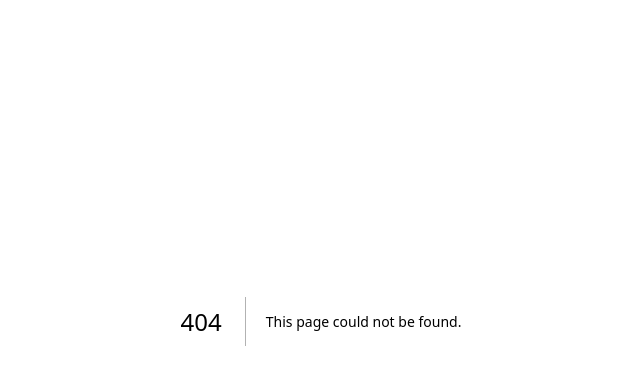
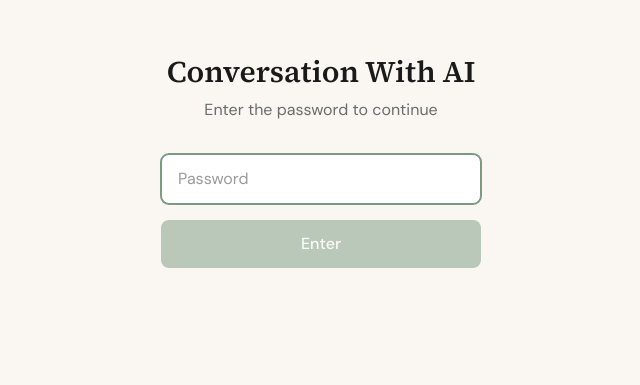
Before and after one commit to jalemieux/conversation_with_ai, a Next.js app: page /login in a window 1280 px wide. Before the commit this address had no page. Shown: the part 127-512 px from the top of the page, without its empty margins (319-959 px from the left). Built offline with nearby package versions, Linux system fonts and the light colour scheme.

Commit message:
feat: add login page with password form
Co-Authored-By: Claude Opus 4.6 <noreply@anthropic.com>

```diff
--- /dev/null
+++ b/src/app/login/page.tsx
@@ -0,0 +1,65 @@
+'use client'
+
+import { useState, FormEvent } from 'react'
+import { useRouter } from 'next/navigation'
+
+export default function LoginPage() {
+  const [password, setPassword] = useState('')
+  const [error, setError] = useState('')
+  const [loading, setLoading] = useState(false)
+  const router = useRouter()
+
+  async function handleSubmit(e: FormEvent) {
+    e.preventDefault()
+    setError('')
+    setLoading(true)
+
+    try {
+      const res = await fetch('/api/auth', {
+        method: 'POST',
+        headers: { 'Content-Type': 'application/json' },
+        body: JSON.stringify({ password }),
+      })
+
+      if (res.ok) {
+        router.push('/')
+      } else {
+        setError('Wrong password')
+        setPassword('')
+      }
+    } catch {
+      setError('Something went wrong')
+    } finally {
+      setLoading(false)
+    }
+  }
+
+  return (
+    <div className="flex flex-col items-center justify-center min-h-[60vh]">
+      <h1 className="font-[family-name:var(--font-serif)] text-3xl font-semibold text-ink mb-2">
+        Conversation With AI
+      </h1>
+      <p className="text-ink-muted mb-8">Enter the password to continue</p>
+      <form onSubmit={handleSubmit} className="w-full max-w-xs">
+        <input
+          type="password"
+          value={password}
+          onChange={e => setPassword(e.target.value)}
+          placeholder="Password"
+          autoFocus
+          className="w-full px-4 py-3 rounded-lg border border-border bg-card text-ink placeholder:text-ink-faint focus:outline-none focus:border-amber focus:ring-1 focus:ring-amber transition-colors"
+        />
+        {error && (
+          <p className="mt-2 text-sm text-danger">{error}</p>
+        )}
+        <button
+          type="submit"
+          disabled={loading || !password}
+          className="w-full mt-4 px-4 py-3 rounded-lg bg-amber text-white font-medium hover:bg-amber/90 disabled:opacity-50 disabled:cursor-not-allowed transition-colors"
+        >
+          {loading ? 'Checking...' : 'Enter'}
+        </button>
+      </form>
+    </div>
+  )
+}
```
